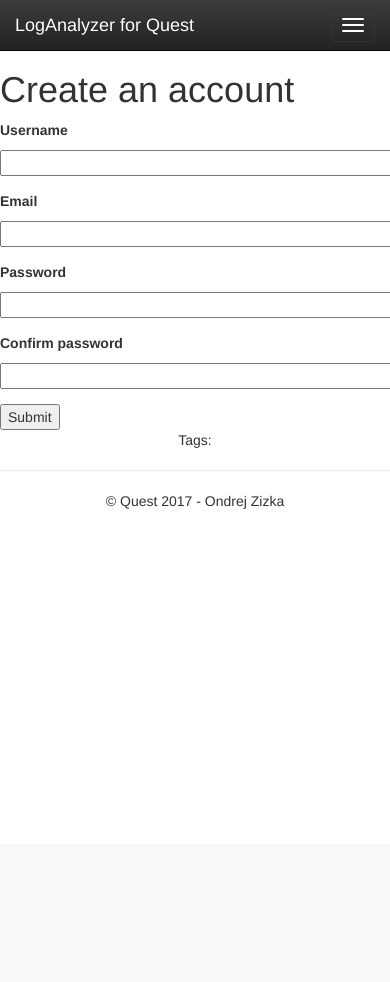
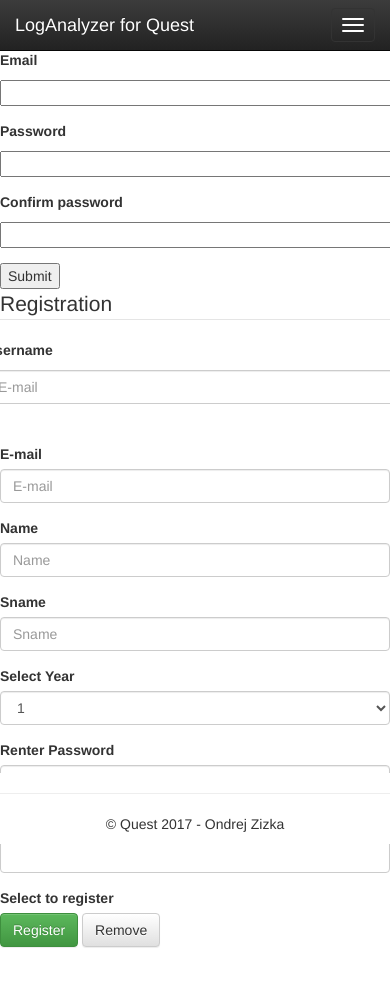
Before and after one commit to xzizka/LogAnalyzer, a Flask app: page /auth/signup in a window 390 px wide; the page is wider, and only the part inside the window is pictured. Before the commit the page ends 509 px from the top of that part, so only its background shows below. Run offline with Flask 2, Linux system fonts and the light colour scheme; data that the repository does not hold is empty; some libraries are stand-ins or nearby versions.

Commit message:
Finished splitting to the blueprints + design changes

```diff
--- a/loganalyzer/main/views.py
+++ b/loganalyzer/main/views.py
@@ -4,22 +4,32 @@ from . import main
 from .. import login_manager
 from ..models import User, SupportBundle, Tag
 
+
 @login_manager.user_loader
 def load_user(userid):
     return User.query.get(int(userid))
+
 
 @main.route('/')
 def index():
     return render_template('index.html', new_sbs=SupportBundle.newest(5))
 
+
+@main.route('contact')
+def contact():
+    return render_template('contact.html')
+
+
 @main.app_errorhandler(404)
 def page_not_found(e):
     return render_template('404.html'), 404
+
 
 @main.app_errorhandler(500)
 def page_not_found(e):
     return render_template('500.html'), 500
 
+
 @main.app_context_processor
 def inject_tags():
     return dict (all_tags=Tag.all)
--- a/loganalyzer/static/css/main.css
+++ b/loganalyzer/static/css/main.css
@@ -3,3 +3,13 @@
 /* ==========================================================================
    Author's custom styles
    ========================================================================== */
+/* Sticky footer styles
+-------------------------------------------------- */
+.footer {
+  position: absolute;
+  bottom: 0;
+  width: 100%;
+  /* Set the fixed height of the footer here */
+  /* height: 30px; */
+  background-color: #ffffff;
+}
--- a/loganalyzer/templates/base.html
+++ b/loganalyzer/templates/base.html
@@ -46,7 +46,7 @@
           <ul class="nav navbar-nav">
               <li {% if request.path == "/" %} class="active" {% endif %}><a href="{{ url_for('main.index') }}">Home</a></li>
               <li {% if request.path == "/supportbundles/upload" %} class="active" {% endif %}><a href="{{ url_for('supportbundles.upload') }}">Upload</a></li>
-              <li><a href="#contact">Contact</a></li>
+              <li><a href="{{ url_for('main.contact') }}">Contact</a></li>
           </ul>
         {% if current_user.is_authenticated %}
           <ul class="nav navbar-nav navbar-right">
@@ -64,8 +64,8 @@
     </nav>
 
         <!-- Flash messages - start -->
-                  {% with messages = get_flashed_messages() %}
-            {% if messages %}
+        {% with messages = get_flashed_messages() %}
+            {% if messages and not request.path == "/auth/login" %}
                 {% for message in messages %}
                     <div class="alert alert-info">
                         <strong>Info!</strong> {{ message }}
@@ -83,12 +83,16 @@
 
         <!-- Content - end -->
 
-      <footer>
-          <center>Tags:
-          {% for t in all_tags() %}
-                - <a href="{{ url_for('supportbundles.tag', name=t) }}">{{ t }}</a> -
-          {% endfor %}
-          </center>
+      <footer class="footer">
+        {% with tags = all_tags() %}
+            {% if tags %}
+                <center>Tags:
+                {% for t in tags %}
+                    - <a href="{{ url_for('supportbundles.tag', name=t) }}">{{ t }}</a> -
+                {% endfor %}
+                </center>
+            {% endif %}
+        {% endwith %}
           <hr>
         <p align="center">&copy; Quest 2017 - Ondrej Zizka</p>
       </footer>
--- a/loganalyzer/templates/confirm_delete.html
+++ b/loganalyzer/templates/confirm_delete.html
@@ -11,6 +11,6 @@ LogAnalyzer - Delete Support Bundle
         <form action="" method="post">
             <h5>Do you realy want to delete this Support Bundle</h5>
             <a href="{{ url_for('user', username=current_user.username) }}"><button>No, take me back!</button></a>
-            <button type="submit">Yes, delete it.</button>
+            <button type="submit" class="btn btn-default">Yes, delete it.</button>
         </form>
 {% endblock %}
--- a/loganalyzer/templates/signup.html
+++ b/loganalyzer/templates/signup.html
@@ -6,12 +6,8 @@ LogAnalyzer - Signup
 {% endblock %}
 
 {% block content %}
+        <table>
 
-    <H1>Create an account</H1>
-    <form action="" method="post">
-        {{ form.hidden_tag() }}
-        <table>
-            {{ render_field(form.username, size=50) }}
             {{ render_field(form.email, size=50) }}
             {{ render_field(form.password, size=50) }}
             {{ render_field(form.password2, size=50) }}
@@ -19,6 +15,86 @@ LogAnalyzer - Signup
                 <td></td><td><button type="submit">Submit</button></td>
             </tr>
         </table>
-    </form>
+<form class="form-horizontal" action="" method="post">
+        {{ form.hidden_tag() }}
 
+<fieldset>
+
+<!-- Form Name -->
+<legend>Registration</legend>
+
+<!-- Text input-->
+<div class="form-group">
+    <div class="col-md-4">
+        {{ render_field(form.username, size=50, class="form-control input-md", placeholder="E-mail") }}
+  </div>
+</div>
+
+
+<!-- Text input-->
+<div class="form-group">
+  <label class="col-md-4 control-label" for="textinput">E-mail</label>
+  <div class="col-md-4">
+  <input id="textinput" name="textinput" type="text" placeholder="E-mail" class="form-control input-md">
+
+  </div>
+</div>
+
+<!-- Text input-->
+<div class="form-group">
+  <label class="col-md-4 control-label" for="textinput">Name</label>
+  <div class="col-md-4">
+  <input id="textinput" name="textinput" type="text" placeholder="Name" class="form-control input-md">
+
+  </div>
+</div>
+
+<!-- Text input-->
+<div class="form-group">
+  <label class="col-md-4 control-label" for="textinput">Sname</label>
+  <div class="col-md-4">
+  <input id="textinput" name="textinput" type="text" placeholder="Sname" class="form-control input-md">
+
+  </div>
+</div>
+
+<!-- Select Basic -->
+<div class="form-group">
+  <label class="col-md-4 control-label" for="year">Select Year</label>
+  <div class="col-md-4">
+    <select id="year" name="year" class="form-control">
+      <option value="1">1</option>
+    </select>
+  </div>
+</div>
+
+<!-- Password input-->
+<div class="form-group">
+  <label class="col-md-4 control-label" for="passwordinput">Renter Password </label>
+  <div class="col-md-4">
+    <input id="passwordinput" name="passwordinput" type="password" placeholder="" class="form-control input-md">
+
+  </div>
+</div>
+
+<!-- Password input-->
+<div class="form-group">
+  <label class="col-md-4 control-label" for="passwordinput">Password</label>
+  <div class="col-md-4">
+    <input id="passwordinput" name="passwordinput" type="password" placeholder="" class="form-control input-md" required="">
+
+  </div>
+</div>
+
+<!-- Button (Double) -->
+<div class="form-group">
+  <label class="col-md-4 control-label" for="button1id">Select to register</label>
+  <div class="col-md-8">
+    <button id="button1id" name="button1id" class="btn btn-success">Register</button>
+    <button id="button2id" name="button2id" class="btn btn-default">Remove</button>
+  </div>
+</div>
+
+</fieldset>
+</form>
 {% endblock %}
```
Also changed, not shown: loganalyzer/templates/contact.html (added, +19 -0 lines), loganalyzer/templates/login.html (+4 -4 lines).
